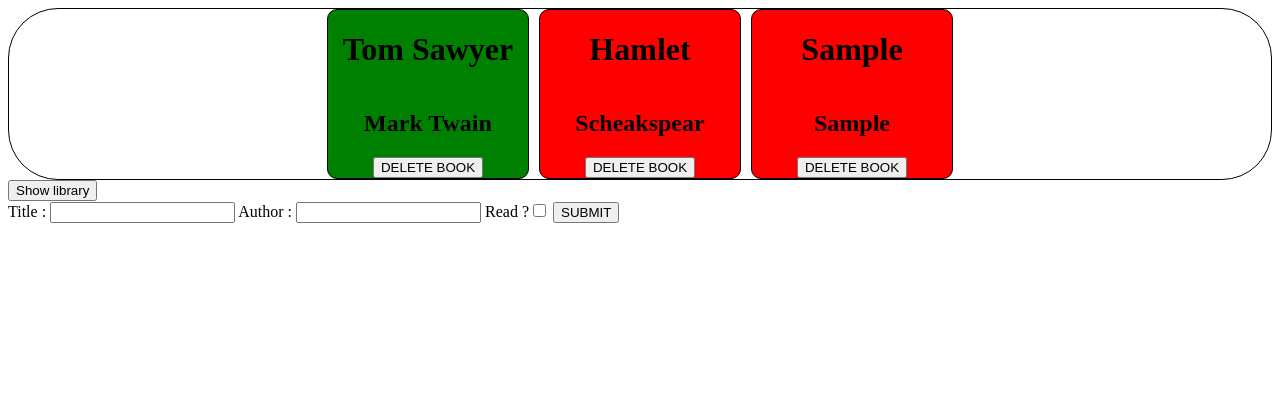
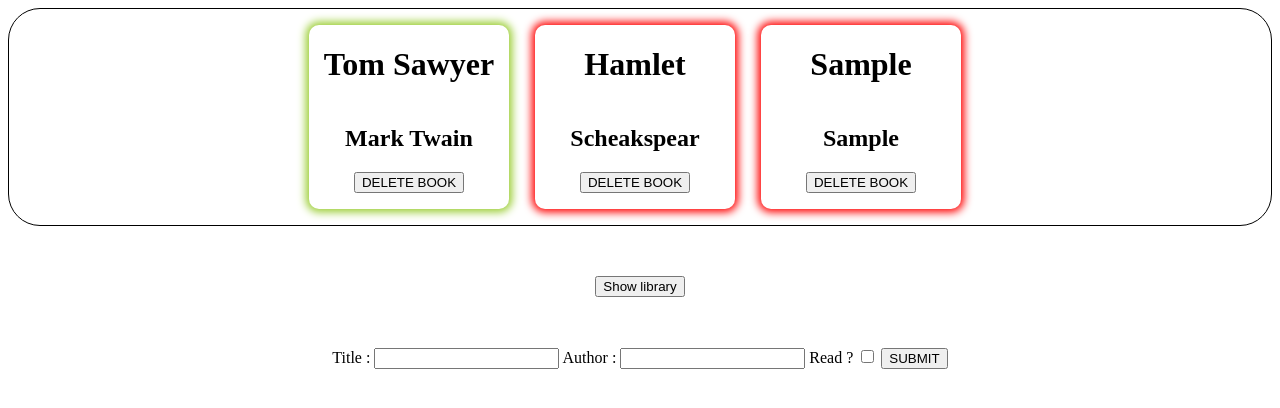
Before and after one commit to kyahia/Library, a plain HTML site: page index.html in a window 1280 px wide. Both pictures are taken after typing "Sample", "Sample" into the empty fields and a click on the button "SUBMIT". Drawn offline with Linux system fonts and the light colour scheme.

Commit message:
First polish

```diff
--- a/index.html
+++ b/index.html
@@ -1,5 +1,6 @@
 <!DOCTYPE html>
 <html lang="en">
+
 <head>
     <meta charset="UTF-8">
     <meta http-equiv="X-UA-Compatible" content="IE=edge">
@@ -7,27 +8,31 @@
     <title>Library</title>
     <link rel="stylesheet" href="style.css">
 </head>
+
 <body>
 
-    <div class="library">
+    <div class="library"></div>
 
-    </div>
-    <button>Show library</button>
+    <button id="show-lib">Show library</button>
+
     <div class="form">
-        <label for="title">Title</label> : <input type="text" id="title" name="title">
-        <label for="author">Author</label> : <input type="text" id="author" name ="author">
-        <label for="is_read">Read ?</label><input type="checkbox" id="is_read" name="is_read">
-        <button id=>SUBMIT</button>
+        <label for="title">Title</label> :
+        <input type="text" id="title" name="title">
+        <label for="author">Author</label> :
+        <input type="text" id="author" name="author">
+        <label for="is_read">Read ?</label>
+        <input type="checkbox" id="is_read" name="is_read">
+        <button id="submit">SUBMIT</button>
     </div>
 
     <script>
         let array = []; // List of books
 
         const display = document.querySelector(".library");
-        const btn = document.querySelector('button'); // Button to display library
+        const btn = document.querySelector('#submit'); // Button to display library
         btn.addEventListener("click", exposeFunct);
 
-        function exposeFunct (){
+        function exposeFunct() {
             const elements = display.querySelectorAll('div');
             elements.forEach(element => display.removeChild(element));
 
@@ -41,17 +46,18 @@
                 author.textContent = book.author;
 
                 delet.textContent = "DELETE BOOK";
-                delet.classList.add(book.title.replace(/ /g,"."));
-                delet.addEventListener('click', (e) =>{
-                    array.splice(array.findIndex(elem => elem.title.replace(/ /g,".") == e.target.classList.value),1);
+                delet.classList.add(book.title.replace(/ /g, "."));
+                delet.addEventListener('click', (e) => {
+                    array.splice(array.findIndex(elem => elem.title.replace(/ /g, ".") == e.target.classList.value), 1);
                     exposeFunct();
                 });
 
 
-                card.style.backgroundColor = (book.isRead) ? "green" : "red";
+                card.classList.add((book.isRead) ? "read" : "unread");
                 card.addEventListener('click', () => {
                     book.isRead = !(book.isRead);
-                    card.style.backgroundColor = (book.isRead) ? "green" : "red";
+                    card.classList.toggle("read");
+                    card.classList.toggle("unread");
                 });
 
 
@@ -64,48 +70,34 @@
         }
 
         // Definition of book Object
-        class Book {
-            constructor(title, author, isRead) {
-                this.title = title;
-                this.author = author;
-                this.isRead = isRead;
+        function Book(title, author, isRead) {
+            function capitalize(text) {
+                let words = text.trim().split(" ");
+                words = words.map(word => word[0].toUpperCase() + word.slice(1));
+                return words.join(" ");
             }
 
-            set title(text) {
-                let words = text.trim().split(" ");
-                words = words.map(word => word[0].toUpperCase() + word.slice(1));
-                this._title = words.join(" ");
-            }
-            set author(text) {
-                let words = text.trim().split(" ");
-                words = words.map(word => word[0].toUpperCase() + word.slice(1));
-                this._author = words.join(" ");
-            }
-
-            get title(){
-                return this._title;
-            }
-            get author(){
-                return this._author;
-            }
-
-            info() {
-                return `${this._title} by ${this._author} : ${this._isRead ? "Already read." : "Not read yet!"}`;
+            this.title = capitalize(title);
+            this.author = capitalize(author);
+            this.isRead = isRead;
+            this.info = function () {
+                return `${this.title} by ${this.author} : ${this.isRead ? "Already read." : "Not read yet!"}`;
             }
         }
 
+        // Form treatment
         const form = document.querySelector('.form');
         const newTitle = form.querySelector('#title');
         const newAuthor = form.querySelector('#author');
         const newIsRead = form.querySelector('#is_read');
         const submission = form.querySelector('button');
         submission.addEventListener('click', () => {
-            if (newTitle.value.length * newAuthor.value.length > 0){
-            array.push(new Book(newTitle.value, newAuthor.value, newIsRead.checked));
-            newAuthor.value = newTitle.value = "";
-            newIsRead.checked = false;
-            exposeFunct();
-        }
+            if (newTitle.value.length * newAuthor.value.length > 0) {
+                array.push(new Book(newTitle.value, newAuthor.value, newIsRead.checked));
+                newAuthor.value = newTitle.value = "";
+                newIsRead.checked = false;
+                exposeFunct();
+            }
         });
 
         const book1 = new Book("tom sawyer", "mark twain", true);
@@ -113,6 +105,8 @@
 
         array.push(book1);
         array.push(book2);
+        exposeFunct();
     </script>
 </body>
+
 </html>
--- a/style.css
+++ b/style.css
@@ -1,18 +1,35 @@
 .library{
-    display: flex;
-    flex-wrap: wrap;
+    border: 1px solid black;
+    border-radius: 2em;
+    display: grid;
+    grid-template-columns: repeat(auto-fit, 210px);
+    padding: 1em;
+    gap: 1em;
     justify-content: center;
-    gap: 10px;
-    border: 1px solid black;
-    border-radius: 50px;
 }
 
 .library div{
-    border: 1px solid black;
     border-radius: 10px;
     width : 200px;
     display: flex;
     flex-direction: column;
     justify-content: center;
     align-items: center;
+    padding-bottom: 1rem;
 }
+
+body{
+    text-align: center;
+}
+
+#show-lib{
+    margin: 50px;
+}
+
+.read{
+    box-shadow: 0 0 0.5em 0.2em yellowgreen;
+}
+
+.unread{
+    box-shadow: 0 0 0.5em 0.2em red;
+}
```
Also changed, not shown: test.html (added, +38 -0 lines).
